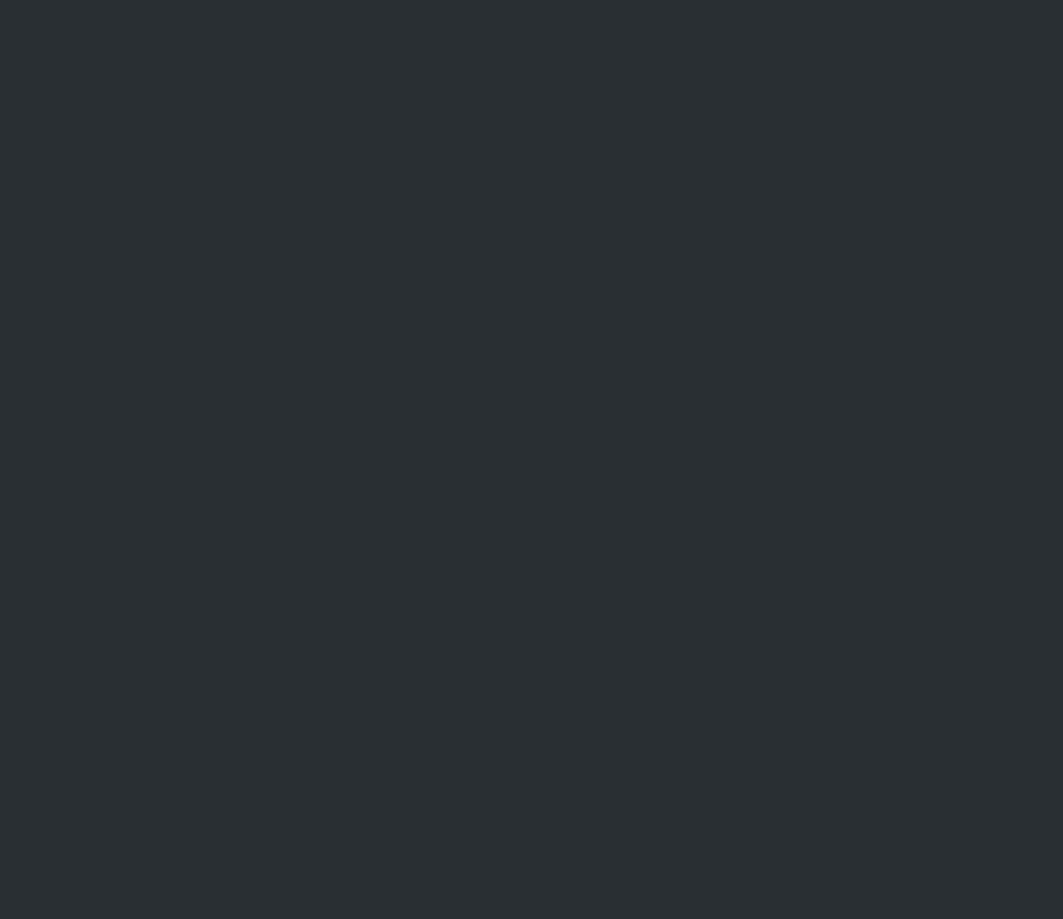
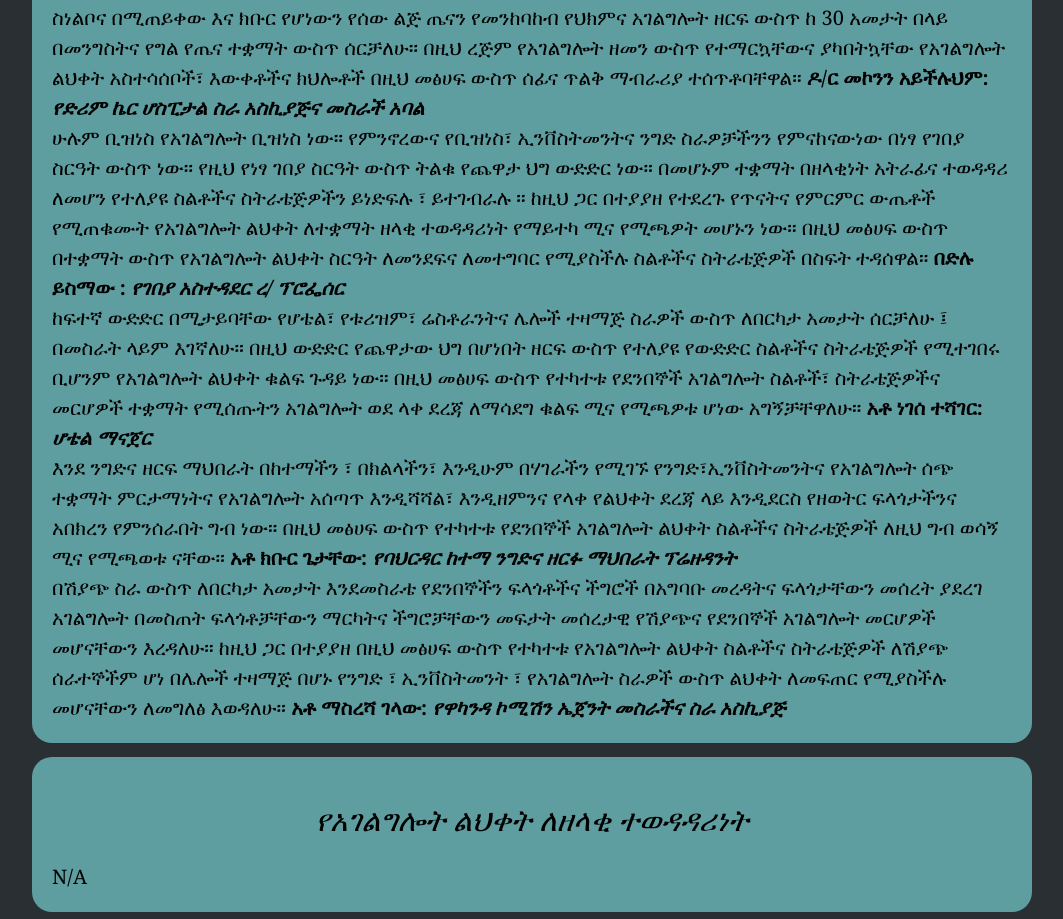
Before and after one commit to RDSTREEM/Author-Website, a SvelteKit app: page /books in a window 1280 px wide. Shown: the part 2133-3052 px from the top of the page, without its empty margins (108-1171 px from the left). Before the commit the page ends 2124 px from the top, so only its background shows below. Built offline with nearby package versions, Linux system fonts and the light colour scheme.

Commit message:
I hate doing this for dad

```diff
--- a/src/routes/books/+page.svelte
+++ b/src/routes/books/+page.svelte
@@ -66,6 +66,58 @@
 					በተቋማት ውስጥ የአገልግሎት ልህቀት ባህል ለመገንባትና በዘላቂነት ተወዳዳሪ ለመሆን እነዚህን የአገልግሎት ልህቀት ስልቶችና ስትራቴጅዎች
 					ለመተግበር የሚያስችል የትግበራ ስርዓት መገንባት ይኖርባቸዋል፡፡
 				</p>
+				<span class="suggestion-text">
+					<p class="suggestion">
+						ከፍተኛ የስነምግባርና የአገልጋይነት ስነልቦና በሚጠይቀው እና ክቡር የሆነውን የሰው ልጅ ጤናን የመንከባከብ የህክምና አገልግሎት ዘርፍ ውስጥ
+						ከ 30 አመታት በላይ በመንግስትና የግል የጤና ተቋማት ውስጥ ሰርቻለሁ። በዚህ ረጅም የአገልግሎት ዘመን ውስጥ የተማርኳቸውና ያካበትኳቸው
+						የአገልግሎት ልህቀት አስተሳሰቦች፣ እውቀቶችና ክህሎቶች በዚህ መፅሀፍ ውስጥ ሰፊና ጥልቅ ማብራሪያ ተሰጥቶባቸዋል። ዶ/ር መኮንን አይችሉህም
+						የድሪም ኬር ሆስፒታል ስራ አስኪያጅና መስራች አባል ከፍተኛ የስነምግባርና የአገልጋይነት ስነልቦና በሚጠይቀው እና ክቡር የሆነውን የሰው ልጅ
+						ጤናን የመንከባከብ የህክምና አገልግሎት ዘርፍ ውስጥ ከ 30 አመታት በላይ በመንግስትና የግል የጤና ተቋማት ውስጥ ሰርቻለሁ። በዚህ ረጅም
+						የአገልግሎት ዘመን ውስጥ የተማርኳቸውና ያካበትኳቸው የአገልግሎት ልህቀት አስተሳሰቦች፣ እውቀቶችና ክህሎቶች በዚህ መፅሀፍ ውስጥ ሰፊና ጥልቅ
+						ማብራሪያ ተሰጥቶባቸዋል።
+						<strong> ዶ/ር መኮንን አይችሉህም: <i> የድሪም ኬር ሆስፒታል ስራ አስኪያጅና መስራች አባል </i> </strong>
+					</p>
+					<p class="suggestion">
+						ሁሉም ቢዝነስ የአገልግሎት ቢዝነስ ነው። የምንኖረውና የቢዝነስ፣ ኢንቨስትመንትና ንግድ ስራዎቻችንን የምናከናውነው በነፃ የገበያ ስርዓት
+						ውስጥ ነው። የዚህ የነፃ ገበያ ስርዓት ውስጥ ትልቁ የጨዋታ ህግ ውድድር ነው። በመሆኑም ተቋማት በዘላቂነት አትራፊና ተወዳዳሪ ለመሆን
+						የተለያዩ ስልቶችና ስትራቴጅዎችን ይነድፍሉ ፣ ይተገብራሉ ። ከዚህ ጋር በተያያዘ የተደረጉ የጥናትና የምርምር ውጤቶች የሚጠቁሙት የአገልግሎት
+						ልህቀት ለተቋማት ዘላቂ ተወዳዳሪነት የማይተካ ሚና የሚጫዎት መሆኑን ነው። በዚህ መፅሀፍ ውስጥ በተቋማት ውስጥ የአገልግሎት ልህቀት ስርዓት
+						ለመንደፍና ለመተግባር የሚያስችሉ ስልቶችና ስትራቴጅዎች በስፍት ተዳሰዋል።
+						<strong> በድሉ ይስማው : <i> የገበያ አስተዳደር ረ/ ፕሮፌሰር </i> </strong>
+					</p>
+					<p class="suggestion">
+						ከፍተኛ ውድድር በሚታይባቸው የሆቴል፣ የቱሪዝም፣ ሬስቶራንትና ሌሎች ተዛማጅ ስራዎች ውስጥ ለበርካታ አመታት ሰርቻለሁ ፤ በመስራት ላይም
+						እገኛለሁ። በዚህ ውድድር የጨዋታው ህግ በሆነበት ዘርፍ ውስጥ የተለያዩ የውድድር ስልቶችና ስትራቴጅዎች የሚተገበሩ ቢሆንም የአገልግሎት
+						ልህቀት ቁልፍ ጉዳይ ነው። በዚህ መፅሀፍ ውስጥ የተካተቱ የደንበኞች አገልግሎት ስልቶች፣ ስትራቴጅዎችና መርሆዎች ተቋማት የሚሰጡትን
+						አገልግሎት ወደ ላቀ ደረጃ ለማሳደግ ቁልፍ ሚና የሚጫዎቱ ሆነው አግኝቻቸዋለሁ።
+						<strong> አቶ ነገሰ ተሻገር: <i> ሆቴል ማናጀር </i> </strong>
+					</p>
+					<p class="suggestion">
+						እንደ ንግድና ዘርፍ ማህበራት በከተማችን ፣ በክልላችን፣ እንዲሁም በሃገራችን የሚገኙ የንግድ፣ኢንቨስትመንትና የአገልግሎት ሰጭ ተቋማት
+						ምርታማነትና የአገልግሎት አሰጣጥ እንዲሻሻል፣ እንዲዘምንና የላቀ የልህቀት ደረጃ ላይ እንዲደርስ የዘወትር ፍላጎታችንና አበክረን የምንሰራበት
+						ግብ ነው። በዚህ መፅሀፍ ውስጥ የተካተቱ የደንበኞች አገልግሎት ልህቀት ስልቶችና ስትራቴጅዎች ለዚህ ግብ ወሳኝ ሚና የሚጫወቱ ናቸው።
+						<strong> አቶ ክቡር ጌታቸው: <i> የባህርዳር ከተማ ንግድና ዘርፉ ማህበራት ፕሬዘዳንት </i> </strong>
+					</p>
+					<p class="suggestion">
+						በሽያጭ ስራ ውስጥ ለበርካታ አመታት እንደመስራቴ የደንበኞችን ፍላጎቶችና ችግሮች በአግባቡ መረዳትና ፍላጎታቸውን መሰረት ያደረገ አገልግሎት
+						በመስጠት ፍላጎቶቻቸውን ማርካትና ችግሮቻቸውን መፍታት መሰረታዊ የሽያጭና የደንበኞች አገልግሎት መርሆዎች መሆናቸውን እረዳለሁ። ከዚህ ጋር
+						በተያያዘ በዚህ መፅሀፍ ውስጥ የተካተቱ የአገልግሎት ልህቀት ስልቶችና ስትራቴጅዎች ለሽያጭ ሰራተኞችም ሆነ በሌሎች ተዛማጅ በሆኑ የንግድ ፣
+						ኢንቨስትመንት ፣ የአገልግሎት ስራዎች ውስጥ ልህቀት ለመፍጠር የሚያስችሉ መሆናቸውን ለመግለፅ እወዳለሁ።
+						<strong> አቶ ማስረሻ ገላው: <i> የዋካንዳ ኮሚሽን ኤጀንት መስራችና ስራ አስኪያጅ </i> </strong>
+					</p>
+				</span>
+			</span>
+		</div>
+	</div>
+	<div class="wrapper">
+		<div class="latest-container container">
+			<p class="text-intro">የአገልግሎት ልህቀት ለዘላቂ ተወዳዳሪነት</p>
+			<div class="img-container">
+				<!--<img class="cover-img" src="/book_cover.jpg" alt="Cover" />-->
+			</div>
+			<span class="main-text">
+				N/A
+				<span class="suggestions-text" />
 			</span>
 		</div>
 	</div>
```
